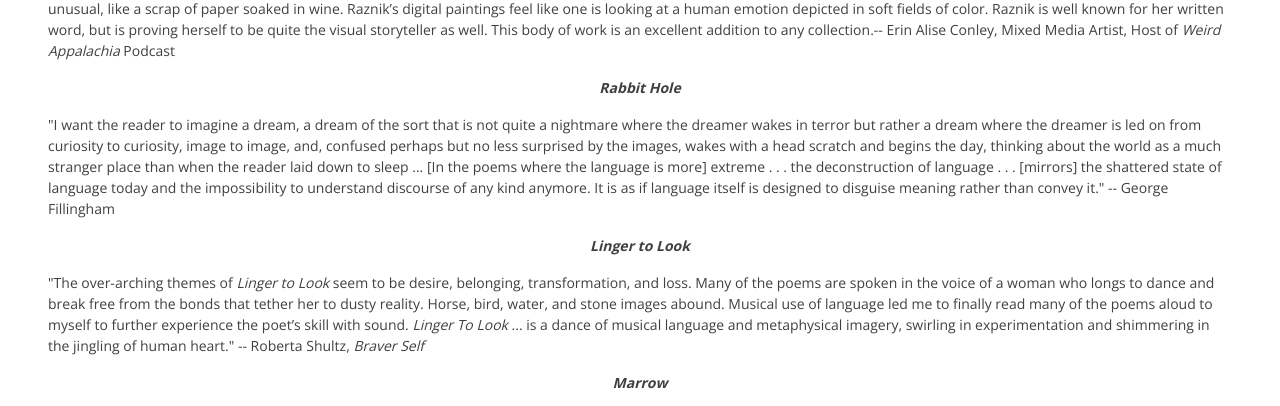
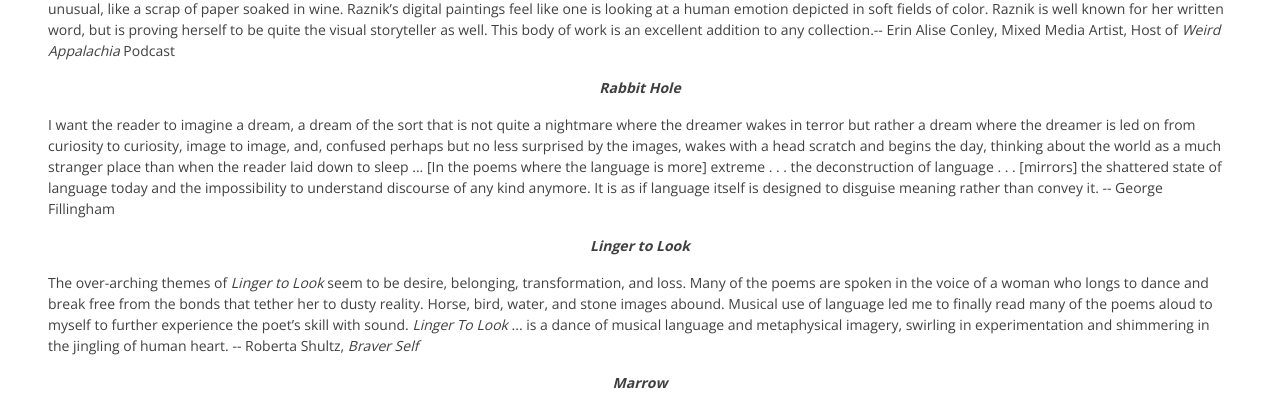
Before and after one commit to sabneraznik/sabneraznik.github.io, a plain HTML site: page index.html in a window 1280 px wide. Shown: the part 4299-4705 px from the top of the page. Drawn offline with nearby package versions, Linux system fonts and the light colour scheme; some packages are replaced by stand-ins of ours.

Commit message:
June 26 2022 update 2

```diff
--- a/index.html
+++ b/index.html
@@ -215,9 +215,9 @@ as "heartsongs", they draw you in and keep your attention. -- T. Byron Kelly, <c
 <p>
 <cite>Renaissance</cite> is an emotional collection of work. Sabne Raznik’s pieces present the human experience in a thought-provoking and abstract way through body shapes and delicate hues. A mix of digital and traditional media, Raznik’s work is compelling in a way that makes the viewer’s eyes want to linger - taking all the details in. The traditional drawings of the <cite>Salome Series</cite> capture movement and exotic femininity with only the use of line and simple shading, while mixed media pieces like <cite>Beautiful Tatters</cite> find beauty in the mundane or unusual, like a scrap of paper soaked in wine. Raznik’s digital paintings feel like one is looking at a human emotion depicted in soft fields of color. Raznik is well known for her written word, but is proving herself to be quite the visual storyteller as well. This body of work is an excellent addition to any collection.-- Erin Alise Conley, Mixed Media Artist, Host of <cite>Weird Appalachia</cite> Podcast</p>
 <center><b><p><cite>Rabbit Hole</cite></p></b></center>
-<p>"I want the reader to imagine a dream, a dream of the sort that is not quite a nightmare where the dreamer wakes in terror but rather a dream where the dreamer is led on from curiosity to curiosity, image to image, and, confused perhaps but no less surprised by the images, wakes with a head scratch and begins the day, thinking about the world as a much stranger place than when the reader laid down to sleep ... [In the poems where the language is more] extreme . . . the deconstruction of language . . . [mirrors] the shattered state of language today and the impossibility to understand discourse of any kind anymore. It is as if language itself is designed to disguise meaning rather than convey it." -- George Fillingham</p>
+<p>I want the reader to imagine a dream, a dream of the sort that is not quite a nightmare where the dreamer wakes in terror but rather a dream where the dreamer is led on from curiosity to curiosity, image to image, and, confused perhaps but no less surprised by the images, wakes with a head scratch and begins the day, thinking about the world as a much stranger place than when the reader laid down to sleep ... [In the poems where the language is more] extreme . . . the deconstruction of language . . . [mirrors] the shattered state of language today and the impossibility to understand discourse of any kind anymore. It is as if language itself is designed to disguise meaning rather than convey it. -- George Fillingham</p>
 <center><b><p><cite>Linger to Look</cite></p></b></center>
-<p>"The over-arching themes of <cite>Linger to Look</cite> seem to be desire, belonging, transformation, and loss. Many of the poems are spoken in the voice of a woman who longs to dance and break free from the bonds that tether her to dusty reality. Horse, bird, water, and stone images abound. Musical use of language led me to finally read many of the poems aloud to myself to further experience the poet’s skill with sound. <cite>Linger To Look</cite> ... is a dance of musical language and metaphysical imagery, swirling in experimentation and shimmering in the jingling of human heart." -- Roberta Shultz, <cite>Braver Self</cite></p>
+<p>The over-arching themes of <cite>Linger to Look</cite> seem to be desire, belonging, transformation, and loss. Many of the poems are spoken in the voice of a woman who longs to dance and break free from the bonds that tether her to dusty reality. Horse, bird, water, and stone images abound. Musical use of language led me to finally read many of the poems aloud to myself to further experience the poet’s skill with sound. <cite>Linger To Look</cite> ... is a dance of musical language and metaphysical imagery, swirling in experimentation and shimmering in the jingling of human heart. -- Roberta Shultz, <cite>Braver Self</cite></p>
 <center><b><p><cite>Marrow</cite></p></b></center>
 <p>
 A lovely, heartbreaking handmade chapbook ... poems that emerge from a deep place of suffering and anguish. -- Yon Walls, <cite>SpicyLetter</cite>.net</p>
```
